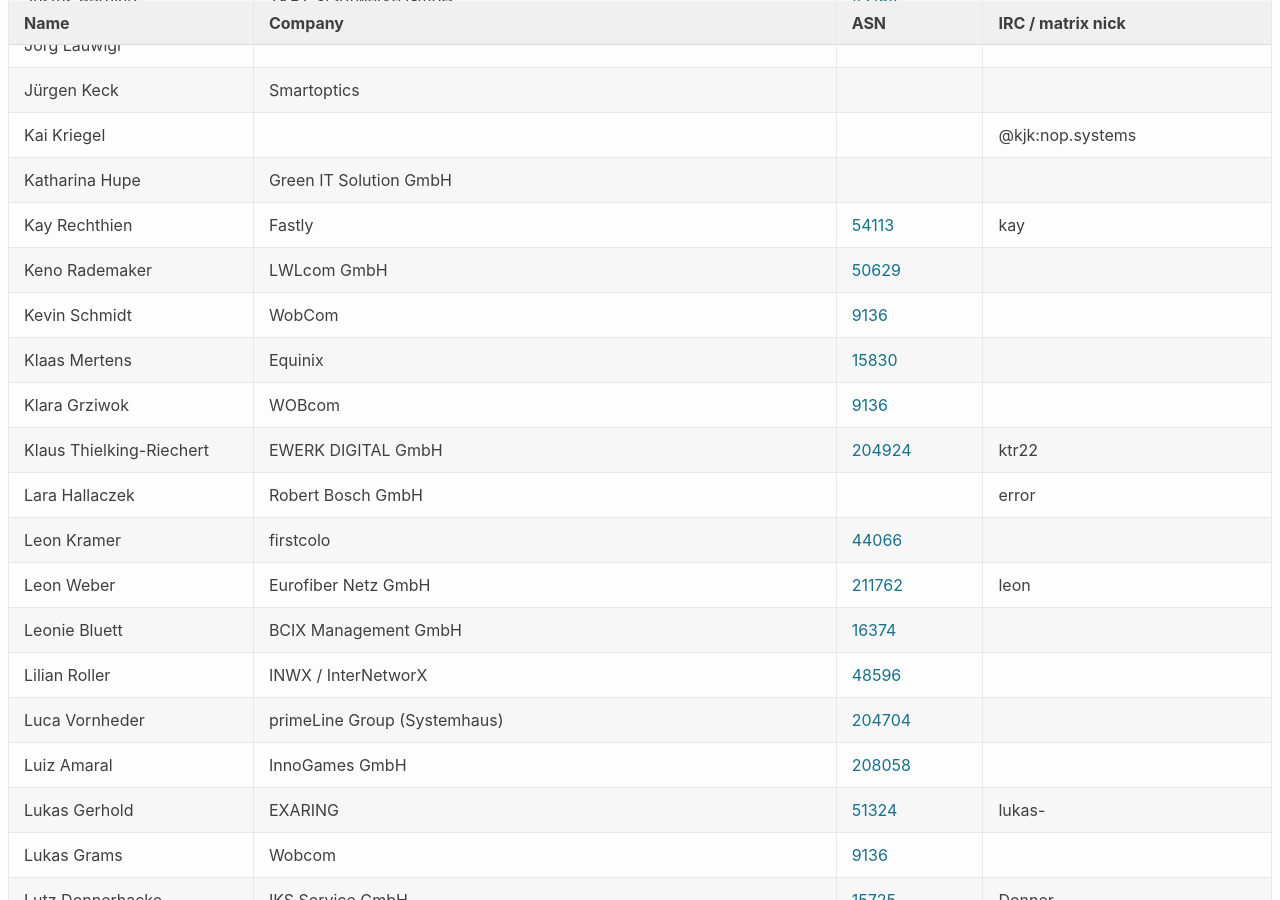
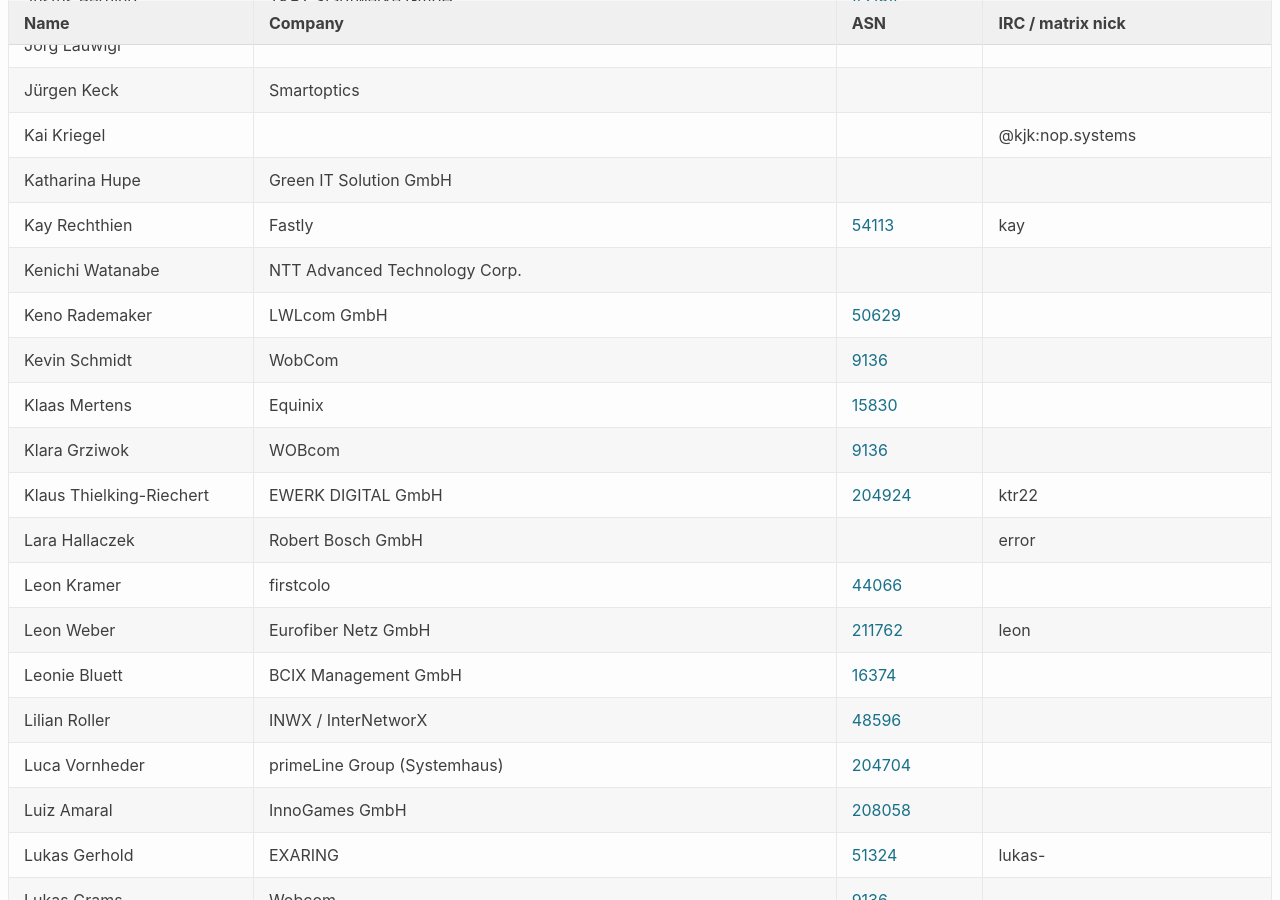
Before and after one commit to denog/pretix-attendeelist, a Jekyll site: the page built from denog16/index.markdown, in a window 1280 px wide and 900 px high, scrolled down 6346 px. Built offline with Jekyll 4.4.1, drawn with Linux system fonts in a browser that asks for light colours.

Commit message:
Latest data: Mon Oct  7 07:29:14 UTC 2024

```diff
--- a/_data/attendees_denog16_onsite.json
+++ b/_data/attendees_denog16_onsite.json
@@ -846,6 +846,12 @@
     "asn": "54113"
   },
   {
+    "name": "Kenichi Watanabe",
+    "company": "NTT Advanced Technology Corp.",
+    "irc": null,
+    "asn": null
+  },
+  {
     "name": "Keno Rademaker",
     "company": "LWLcom GmbH",
     "irc": null,
```
